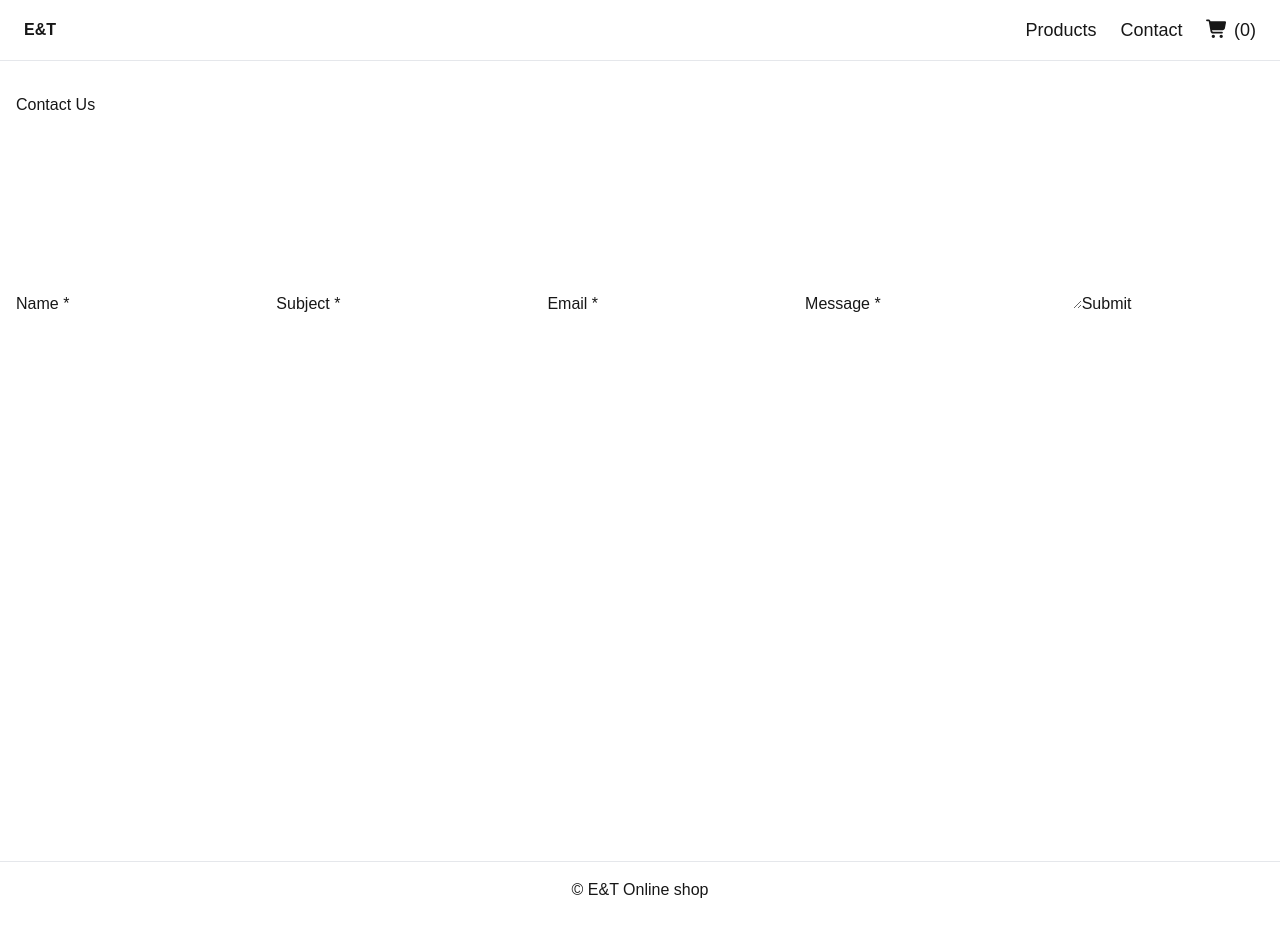
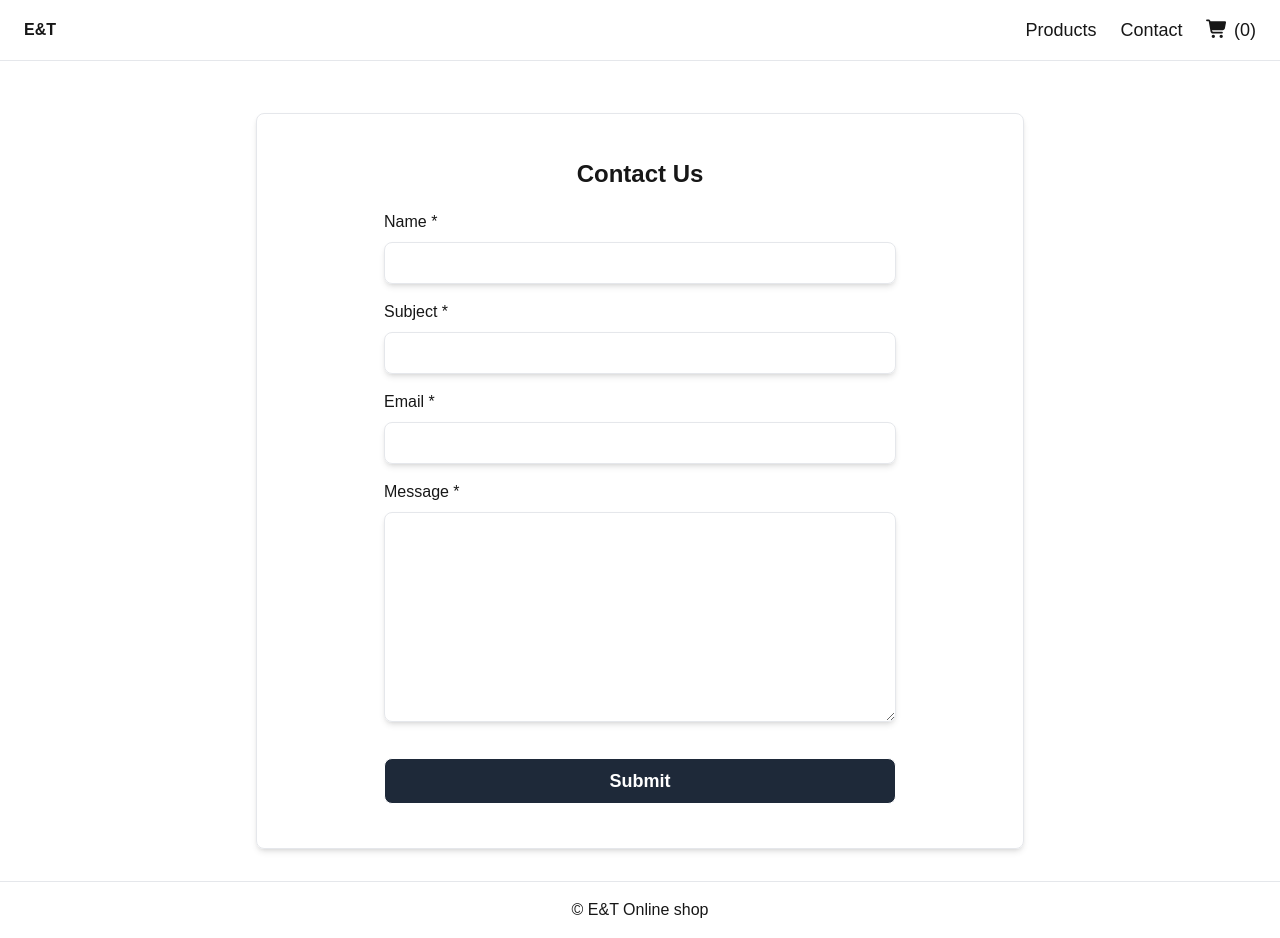
Before and after one commit to Theanordhoy/javascript-frameworks, a Next.js app: page /contact in a window 1280 px wide. Built offline with nearby package versions, Linux system fonts and the light colour scheme.

Commit message:
styled contact form, added validation, removed console log

```diff
--- a/src/components/ContactForm.tsx
+++ b/src/components/ContactForm.tsx
@@ -1,18 +1,23 @@
 "use client";
 import { useState } from "react";
 
-interface ContactFormData {
-  name: string;
-  subject: string;
-  email: string;
-  message: string;
-}
+// Kept to show how the formData object could be typed, but not used in this example since we don't send the data anywhere.
+// interface ContactFormData {
+//   name: string;
+//   subject: string;
+//   email: string;
+//   message: string;
+// }
 
 export function ContactForm() {
   const [name, setName] = useState<string>("");
+  const [nameError, setNameError] = useState<string | null>(null);
   const [subject, setSubject] = useState<string>("");
+  const [subjectError, setSubjectError] = useState<string | null>(null);
   const [email, setEmail] = useState<string>("");
+  const [emailError, setEmailError] = useState<string | null>(null);
   const [message, setMessage] = useState<string>("");
+  const [messageError, setMessageError] = useState<string | null>(null);
   const [successMessage, setSuccessMessage] = useState<string | null>(null);
   const [validationError, setValidationError] = useState<string | null>(null);
 
@@ -32,37 +37,46 @@ export function ContactForm() {
     e.preventDefault();
     setSuccessMessage(null);
     setValidationError(null);
+    setNameError(null);
+    setSubjectError(null);
+    setEmailError(null);
+    setMessageError(null);
 
-    if (!name.trim() || !subject.trim || !email.trim() || !message.trim()) {
+    if (!name.trim() || !subject.trim() || !email.trim() || !message.trim()) {
       setValidationError("Please fill in all required fields.");
       return;
     }
 
-    if (name.length && subject.length < 3) {
-      setValidationError("Must be at least 3 characters.");
+    if (name.length < 3) {
+      setNameError("Name must be at least 3 characters.");
+      return;
+    }
+
+    if (subject.length < 3) {
+      setSubjectError("Subject must be at least 3 characters.");
       return;
     }
 
     if (!email.includes("@")) {
-      setValidationError("Please enter a valid email address.");
+      setEmailError("Please enter a valid email address. Include '@'.");
       return;
     }
 
     if (message.length < 10) {
-      setValidationError("Message must be at least 10 characters.");
+      setMessageError("Message must be at least 10 characters.");
       return;
     }
 
-    const formData: ContactFormData = {
-      name: name.trim(),
-      subject: subject.trim(),
-      email: email.trim(),
-      message: message.trim(),
-    };
+    // Kept to show how the formData object could be trimmed if the form was submitted to an API, but not used in this example since we don't send the data anywhere.
+    // const formData: ContactFormData = {
+    //   name: name.trim(),
+    //   subject: subject.trim(),
+    //   email: email.trim(),
+    //   message: message.trim(),
+    // };
 
-    console.log("Form submitted:", formData);
     setSuccessMessage(
-      "Thank you for your message, we will get back to you as soon as possible!",
+      "Thank you for your message, we will get back to you as soon as possible!"
     );
 
     setName("");
@@ -72,40 +86,90 @@ export function ContactForm() {
   };
 
   return (
-    <form onSubmit={handleSubmit}>
-      <h2>Contact Us</h2>
-      {successMessage && <p>{successMessage}</p>}
-      {validationError && <p>{validationError}</p>}
-      <div>
+    <form
+      onSubmit={handleSubmit}
+      className="mx-auto max-w-3xl border border-gray-200 rounded-lg p-6 shadow-md mt-5"
+    >
+      <h2 className="text-2xl text-center font-bold my-5">Contact Us</h2>
+      {successMessage && (
+        <p className="text-center py-3 my-5 rounded-lg text-green-800 bg-green-100 border border-green-800 max-w-150 mx-auto">
+          {successMessage}
+        </p>
+      )}
+      {validationError && (
+        <p className="text-center py-3 my-5 rounded-lg bg-red-100 text-red-800 border border-red-800 max-w-150 mx-auto">
+          {validationError}
+        </p>
+      )}
+      <div className="flex flex-col gap-4 mx-auto max-w-lg">
+        <div className="flex flex-col gap-2">
           <label htmlFor="name">Name *</label>
           <input
             id="name"
             type="text"
             value={name}
             onChange={handleTextChange(setName)}
+            className="border border-gray-200 rounded-lg p-2 shadow-md"
           />
+          {nameError && (
+            <p className="text-red-800 border pl-2 border-red-800 bg-red-100 rounded-lg p-1 text-sm">
+              {nameError}
+            </p>
+          )}
+        </div>
+        <div className="flex flex-col gap-2">
           <label htmlFor="subject">Subject *</label>
           <input
             id="subject"
             type="text"
             value={subject}
             onChange={handleTextChange(setSubject)}
+            className="border border-gray-200 rounded-lg p-2 shadow-md"
           />
+          {subjectError && (
+            <p className="text-red-800 border pl-2 border-red-800 bg-red-100 rounded-lg p-1 text-sm">
+              {subjectError}
+            </p>
+          )}
+        </div>
+        <div className="flex flex-col gap-2">
           <label htmlFor="email">Email *</label>
           <input
             id="email"
-          type="text"
+            type="email"
             value={email}
             onChange={handleTextChange(setEmail)}
+            className="border border-gray-200 rounded-lg p-2 shadow-md"
           />
+          {emailError && (
+            <p className="text-red-800 border pl-2 border-red-800 bg-red-100 rounded-lg p-1 text-sm">
+              {emailError}
+            </p>
+          )}
+        </div>
+        <div className="flex flex-col gap-2">
           <label htmlFor="message">Message *</label>
           <textarea
             id="message"
             value={message}
             onChange={handleTextAreaChange}
             rows={8}
+            className="border border-gray-200 rounded-lg p-2 shadow-md"
           />
-        <button type="submit">Submit</button>
+          {messageError && (
+            <p className="text-red-800 pl-2 border border-red-800 bg-red-100 rounded-lg p-1 text-sm">
+              {messageError}
+            </p>
+          )}
+        </div>
+        <div>
+          <button
+            type="submit"
+            className="border border-white bg-gray-800 hover:bg-black text-lg text-white font-semibold rounded-lg p-2 w-full my-5 cursor-pointer"
+          >
+            Submit
+          </button>
+        </div>
       </div>
     </form>
   );
```
Lines whose indentation alone changed are shown as unchanged.
